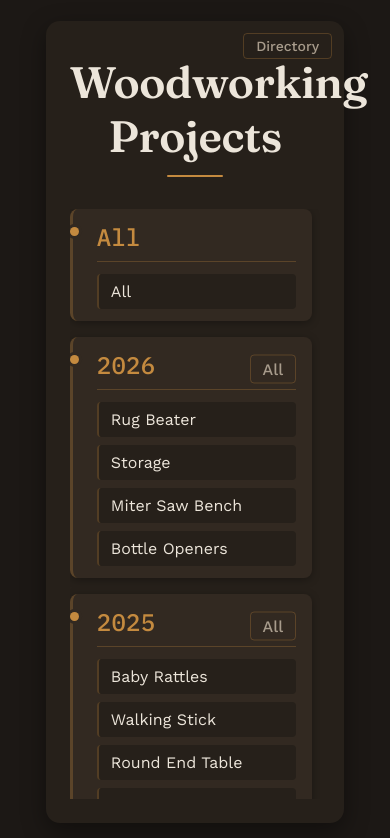
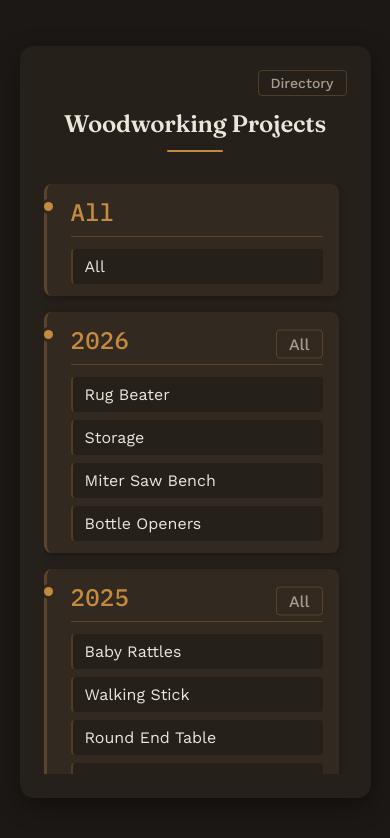
Before and after one commit to rbrock44/woodworking-projects, an Angular app: page / in a window 390 px wide. Shown: the top 838 px of the page. Built offline with nearby package versions, Linux system fonts and the light colour scheme.

Commit message:
enhance mobile scss

```diff
--- a/angular.json
+++ b/angular.json
@@ -46,7 +46,7 @@
                 },
                 {
                   "type": "anyComponentStyle",
-                  "maximumWarning": "4kB",
+                  "maximumWarning": "5kB",
                   "maximumError": "8kB"
                 }
               ],
--- a/src/app/app.component.html
+++ b/src/app/app.component.html
@@ -1,9 +1,16 @@
 <main class="main">
   <div class="content">
     <div class="container">
-      <a class="directory-link" href="https://directory.ryan-brock.com" target="_blank" rel="noopener noreferrer">
-        Directory
-      </a>
+      <div class="top-bar">
+        @if (this.selectedProject) {
+          <p (click)="this.homeClick()" class="home-button">Home</p>
+        }
+        @if (!this.isImageEnlarged) {
+          <a class="directory-link" href="https://directory.ryan-brock.com" target="_blank" rel="noopener noreferrer">
+            Directory
+          </a>
+        }
+      </div>
       @if (!this.selectedProject) {
         <div>
           <h1 class="title">Woodworking Projects</h1>
@@ -39,9 +46,6 @@
       }
       @if (this.selectedProject) {
         <div class="project-container">
-          <div class="sticky-header">
-            <p (click)="this.homeClick()" class="home-button">Home</p>
-          </div>
           <p><strong>Year:</strong> {{ this.selectedYear }}</p>
           @if (this.selectedProject.name != undefined && this.selectedProject.name != '') {
             <p>
@@ -52,7 +56,8 @@
                 <strong>Desc:</strong> {{ this.selectedProject.desc }}</p>
               }
               <app-images-viewer
-                [images]="this.selectedProject.images">
+                [images]="this.selectedProject.images"
+                (enlargedChange)="this.isImageEnlarged = $event">
               </app-images-viewer>
             </div>
           }
--- a/src/app/app.component.scss
+++ b/src/app/app.component.scss
@@ -1,13 +1,13 @@
 .main {
-  position: fixed;
-  top: 0;
-  left: 0;
-  width: 100%;
-  height: 100%;
+  min-height: 100vh;
+  min-height: 100dvh;
   background-color: var(--color-bg);
   display: flex;
   align-items: center;
   justify-content: center;
+  padding: max(var(--space-6), calc(env(safe-area-inset-top) + var(--space-4)))
+    var(--space-4)
+    max(var(--space-6), calc(env(safe-area-inset-bottom) + var(--space-4)));
 }
 
 .container {
@@ -21,11 +21,17 @@
   max-width: 85vw;
 }
 
+.top-bar {
+  display: flex;
+  align-items: center;
+  flex-wrap: wrap;
+  gap: var(--space-2);
+  min-height: 27px;
+  margin-bottom: var(--space-3);
+}
+
 .directory-link {
-  position: absolute;
-  top: var(--space-3);
-  right: var(--space-3);
-  z-index: 1001;
+  margin-left: auto;
   display: inline-block;
   padding: var(--space-1) var(--space-3);
   font-family: var(--font-body);
@@ -48,11 +54,11 @@
 .title {
   font-family: var(--font-display);
   font-weight: 600;
-  font-size: var(--text-3xl);
+  font-size: clamp(1.5rem, 6vw, var(--text-3xl));
   letter-spacing: -0.01em;
   text-align: center;
   color: var(--color-text);
-  margin: 10px 0 0 0;
+  margin: 0;
 }
 
 .title::after {
@@ -75,11 +81,17 @@
   list-style-type: none;
   padding: 0;
   padding-right: var(--space-2);
+  padding-bottom: var(--space-4);
   margin: 0;
 
-  column-count: auto;
-  column-width: 300px;
   gap: var(--space-4);
+}
+
+@media (min-width: 420px) {
+  .list-group {
+    column-count: auto;
+    column-width: 300px;
+  }
 }
 
 .list-group-item {
@@ -140,15 +152,6 @@
 .sub-list-item:hover {
   background-color: var(--color-surface-hover);
   border-left-color: var(--color-accent);
-}
-
-.sticky-header {
-  position: sticky;
-  top: 0;
-  left: 0;
-  z-index: 1000;
-  display: flex;
-  align-items: center;
 }
 
 .home-button,
@@ -222,13 +225,15 @@ p {
 
 @media (max-width: 750px) {
   .container {
-    max-width: 90%;
+    width: 90vw;
+    max-width: 90vw;
   }
 }
 
 @media (max-width: 380px) {
   .container {
-    max-width: 95%;
+    width: 95vw;
+    max-width: 95vw;
   }
 }
 
--- a/src/app/app.component.ts
+++ b/src/app/app.component.ts
@@ -22,6 +22,7 @@ export class AppComponent implements OnInit {
   selectedProject: Project | undefined = undefined;
   selectedYear: string = '';
   data: Projects = { projectsByYear: [] };
+  isImageEnlarged: boolean = false;
 
   constructor(
     private route: ActivatedRoute,
@@ -62,6 +63,7 @@ export class AppComponent implements OnInit {
   homeClick(): void {
     this.selectedProject = undefined;
     this.selectedYear = '';
+    this.isImageEnlarged = false;
 
     this.location.replaceState(this.buildUrl(null, null));
   }
--- a/src/app/components/image-overlay/image-overlay.component.html
+++ b/src/app/components/image-overlay/image-overlay.component.html
@@ -2,7 +2,6 @@
 
   <div
     class="image-overlay"
-    [ngStyle]="{'width.px': this.imageWidth, 'height.px': this.imageHeight}"
     (click)="$event.stopPropagation()"
   >
 
--- a/src/app/components/image-overlay/image-overlay.component.scss
+++ b/src/app/components/image-overlay/image-overlay.component.scss
@@ -20,12 +20,16 @@
   border-radius: var(--radius-lg);
   box-shadow: var(--shadow-md);
   overflow: hidden;
+  max-width: 95vw;
+  max-height: 95vh;
 }
 
 .image-overlay img {
-  width: 100%;
-  height: 100%;
-  object-fit: contain;
+  display: block;
+  max-width: 95vw;
+  max-height: 95vh;
+  width: auto;
+  height: auto;
 }
 
 .close-btn {
--- a/src/app/components/image-overlay/image-overlay.component.ts
+++ b/src/app/components/image-overlay/image-overlay.component.ts
@@ -1,4 +1,4 @@
-import { Component, Input, Output, EventEmitter, OnChanges, OnInit, HostListener, ChangeDetectionStrategy } from '@angular/core';
+import { Component, Input, Output, EventEmitter, ChangeDetectionStrategy } from '@angular/core';
 import {CommonModule} from '@angular/common';
 
 @Component({
@@ -10,49 +10,13 @@ import {CommonModule} from '@angular/common';
     changeDetection: ChangeDetectionStrategy.Eager,
     styleUrls: ['./image-overlay.component.scss']
 })
-export class ImageOverlayComponent implements OnInit {
+export class ImageOverlayComponent {
   @Input() imageSrc: string = '';
   @Output() close = new EventEmitter<void>();
   @Output() previous = new EventEmitter<void>();
   @Output() next = new EventEmitter<void>();
 
-  imageWidth = 0;
-  imageHeight = 0;
-
-  ngOnInit() {
-    this.calculateSize();
-  }
-
-  ngOnChanges() {
-    this.calculateSize();
-  }
-
   closeOverlay() {
     this.close.emit();
   }
-
-  calculateSize() {
-    const screenWidth = window.innerWidth;
-    const screenHeight = window.innerHeight;
-
-    const maxWidth = Math.floor(screenWidth * 0.95);
-    const maxHeight = Math.floor(screenHeight * 0.95);
-
-    // Maintain 3:4 aspect ratio
-    let width = maxWidth;
-    let height = ((width * 4) / 3);
-
-    if (height > maxHeight) {
-      height = maxHeight;
-      width = (height * 3) / 4;
-    }
-
-    this.imageWidth = width;
-    this.imageHeight = height - 4;
-  }
-
-  @HostListener('window:resize', [])
-  onResize() {
-      this.calculateSize();
-  }
 }
--- a/src/app/components/images-viewer/images-viewer.component.html
+++ b/src/app/components/images-viewer/images-viewer.component.html
@@ -50,6 +50,6 @@
 
     @if (this.isOverlayOpen) {
       <app-image-overlay [imageSrc]="this.images[this.currentIndex].url"
-        (close)="this.isOverlayOpen = false" (previous)="this.goToPrevious()" (next)="this.goToNext()">
+        (close)="this.closeOverlay()" (previous)="this.goToPrevious()" (next)="this.goToNext()">
       </app-image-overlay>
     }
--- a/src/app/components/images-viewer/images-viewer.component.scss
+++ b/src/app/components/images-viewer/images-viewer.component.scss
@@ -44,6 +44,7 @@
 }
 
 .arrow-button {
+  flex-shrink: 0;
   font-size: var(--text-2xl);
   display: flex;
   justify-content: center;
@@ -91,6 +92,7 @@ img {
 .button-row {
   display: flex;
   justify-content: center;
+  width: 100%;
 }
 
 .back-button {
@@ -138,7 +140,13 @@ img {
 }
 
 .image-plus-desc {
-  width: min-content;
+  min-width: 0;
+}
+
+.image-plus-desc img {
+  max-width: 100%;
+  height: auto;
+  display: block;
 }
 
 @media (max-height: 850px) {
--- a/src/index.html
+++ b/src/index.html
@@ -4,7 +4,7 @@
   <meta charset="utf-8">
   <title>Woodworking Projects</title>
   <base href="/">
-  <meta name="viewport" content="width=device-width, initial-scale=1">
+  <meta name="viewport" content="width=device-width, initial-scale=1, viewport-fit=cover">
   <link rel="icon" type="image/x-icon" href="favicon.ico">
   <link rel="preconnect" href="https://fonts.googleapis.com">
   <link rel="preconnect" href="https://fonts.gstatic.com" crossorigin>
```
Also changed, not shown: src/app/components/images-viewer/images-viewer.component.ts (+15 -1 lines).
